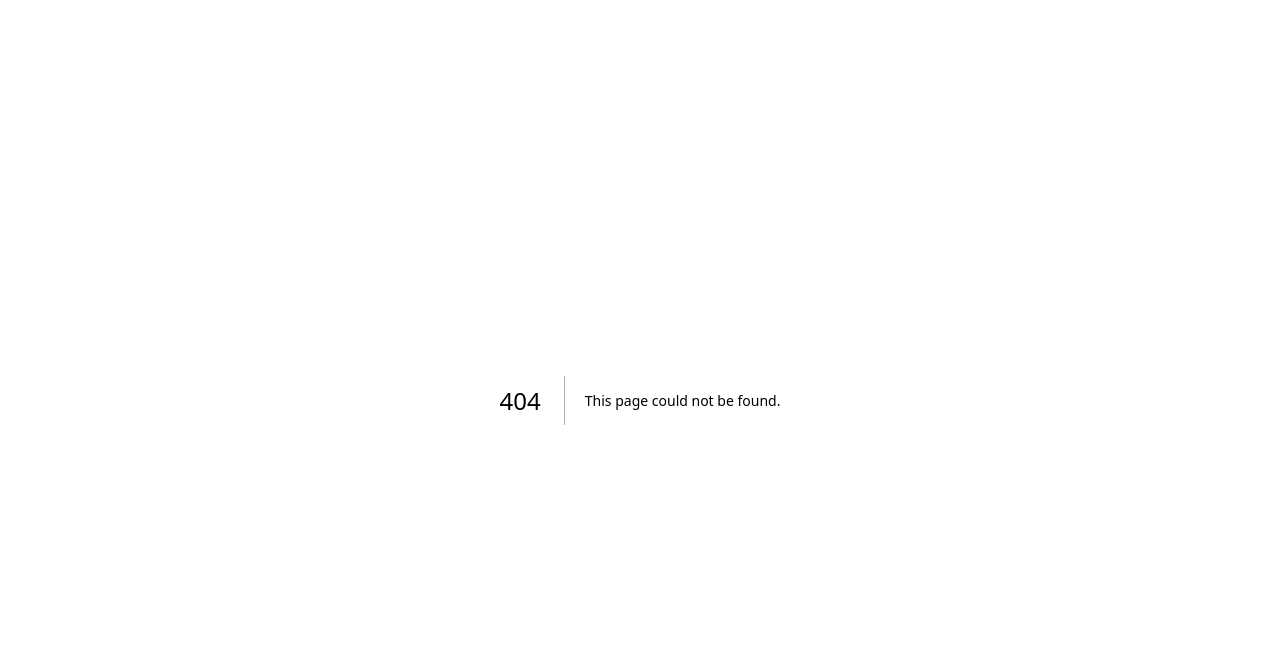
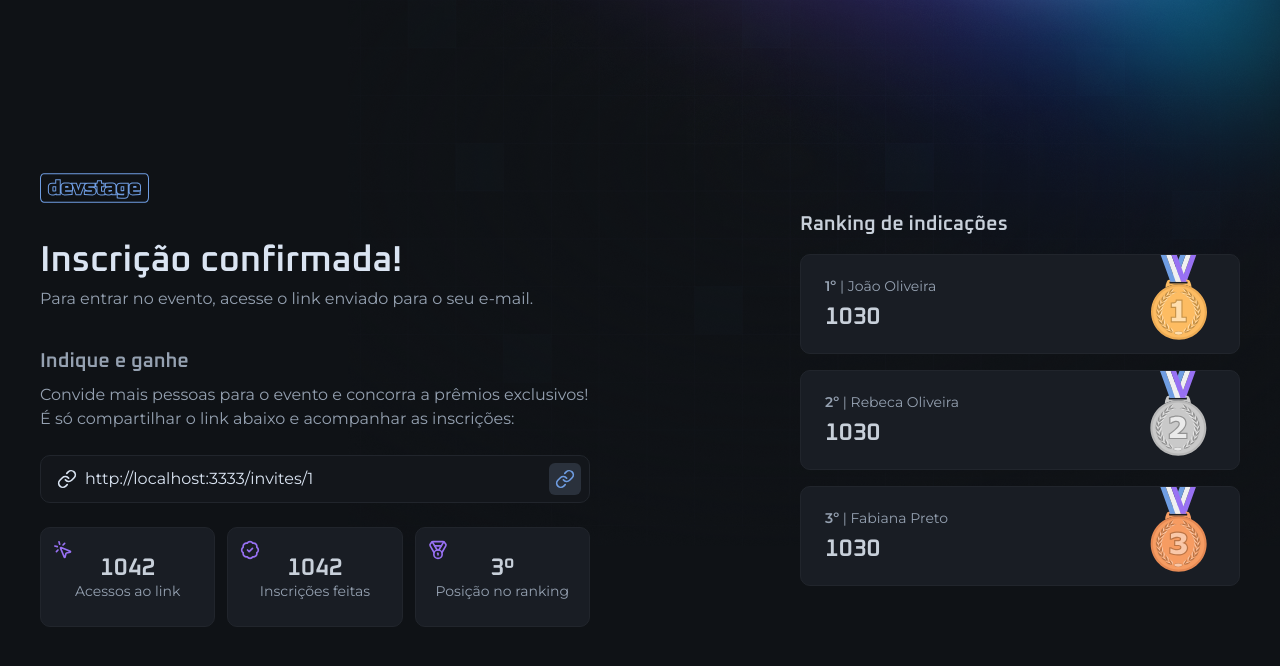
Before and after one commit to joaoliveirapb/nlw-connect-web, a Next.js app: page /invite/1 in a window 1280 px wide. Before the commit this address had no page. Shown: the top 666 px of the page. Built offline with nearby package versions, Linux system fonts and the light colour scheme.

Commit message:
feat: create dynamic route for `invite` route

```diff
--- a/src/app/invite/page.tsx
+++ b/src/app/invite/[subscriberId]/page.tsx
@@ -5,8 +5,15 @@ import { Stats } from './_components/stats'
 
 import logo from '@/assets/Logo.svg'
 
-export default function InvitePage() {
-  const inviteLink = 'http://localhost:3000/invite/4873473753202437u'
+interface InvitePageProps {
+  params: Promise<{
+    subscriberId: string
+  }>
+}
+
+export default async function InvitePage({ params }: InvitePageProps) {
+  const { subscriberId } = await params
+  const inviteLink = `http://localhost:3333/invites/${subscriberId}`
 
   return (
     <div className="min-h-dvh flex items-center justify-between gap-16 flex-col md:flex-row">
```
Also changed, not shown: src/app/invite/[subscriberId]/_components/invite-link-input.tsx (renamed from src/app/invite/_components/invite-link-input.tsx), src/app/invite/[subscriberId]/_components/ranking.tsx (renamed from src/app/invite/_components/ranking.tsx), src/app/invite/[subscriberId]/_components/stats.tsx (renamed from src/app/invite/_components/stats.tsx).
